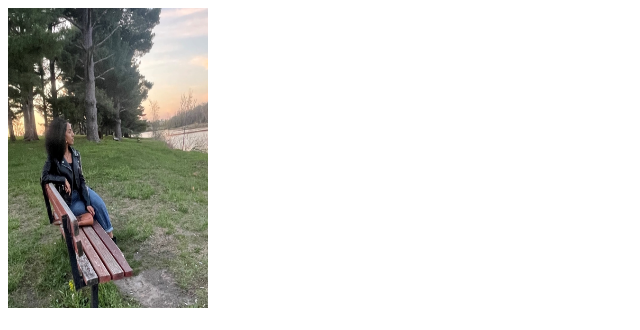
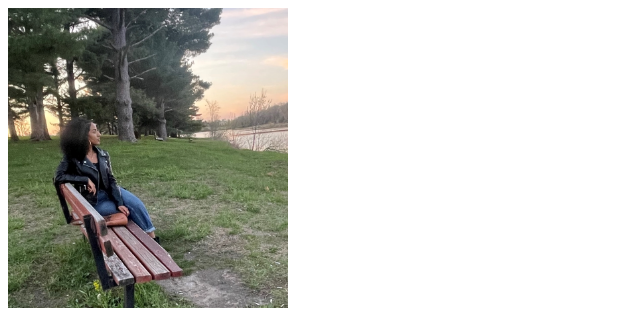
Before and after one commit to FretaT/FretaT.github.io, a plain HTML site: page index.html in a window 1280 px wide. Shown: the top 330 px of the page, without its empty margins (0-640 px from the left). Drawn offline with Linux system fonts and the light colour scheme.

Commit message:
add new file

```diff
--- a/index.html
+++ b/index.html
@@ -18,7 +18,7 @@
 
 <body>
 
-    <img src="Freta.jpeg" alt="profile" style="width:200px;height:300px;margin:0;">
+    <img src="Freta.jpeg" alt="profile" style="width:280px;height:300px;margin:0;">
 
     <h1> Frehiwet Tsegay </h1>
 
```
